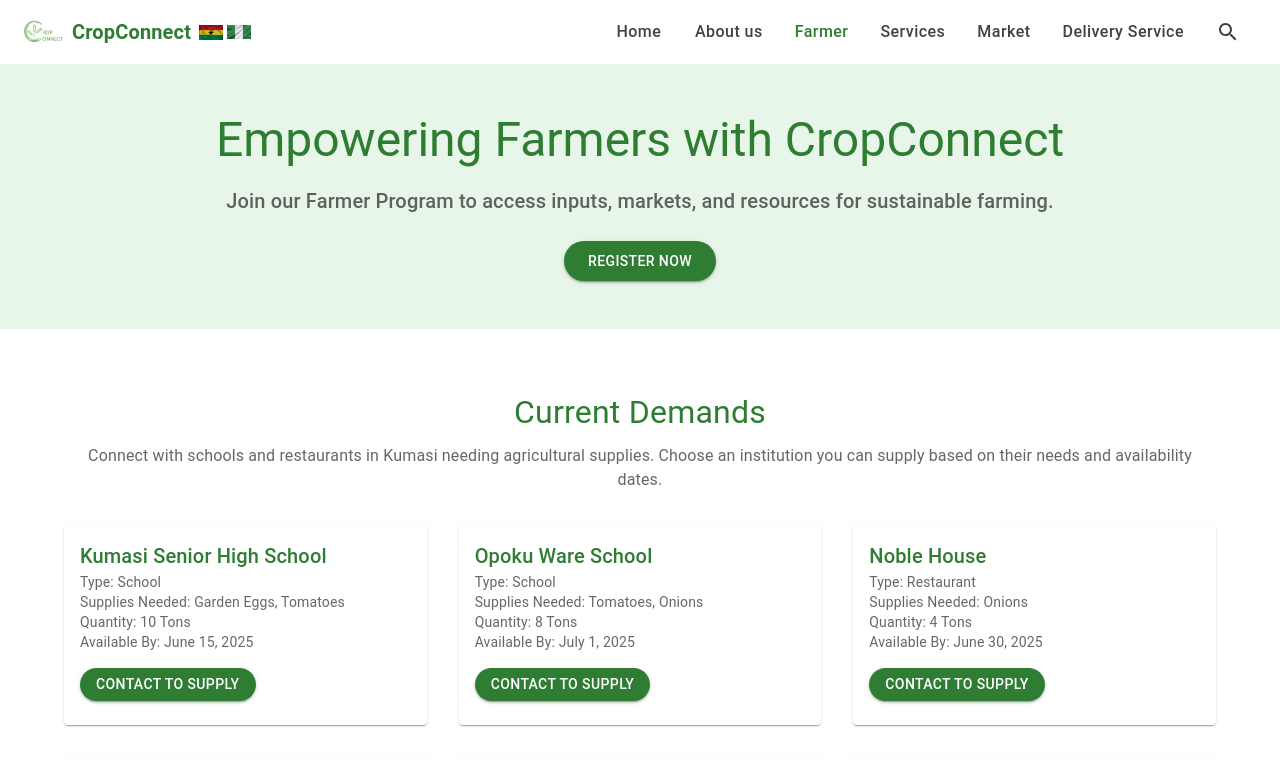
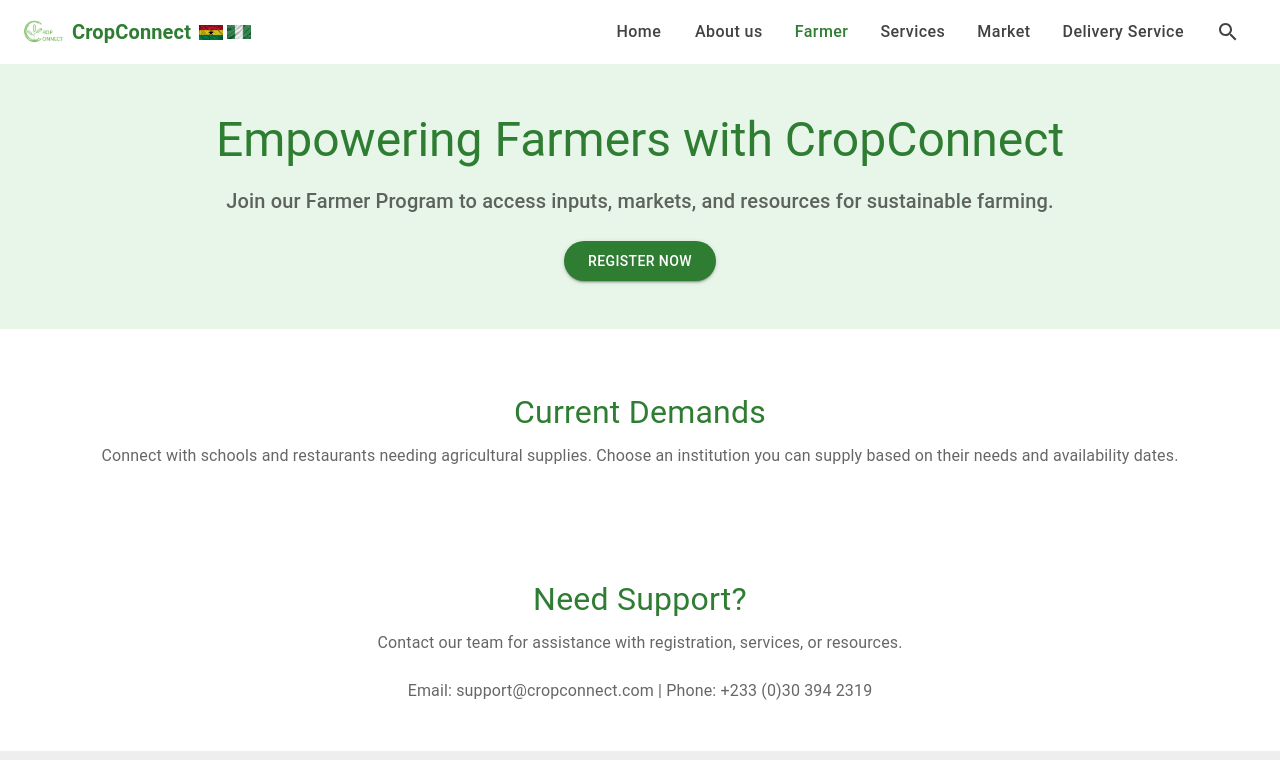
Before and after one commit to kaniobed28/crop-connect, a React (Create React App) app: page /farmer in a window 1280 px wide. Shown: the top 760 px of the page. Built offline with nearby package versions, Linux system fonts and the light colour scheme.

Commit message:
removed schools

```diff
--- a/src/pages/Farmer.js
+++ b/src/pages/Farmer.js
@@ -5,8 +5,6 @@
   Button,
   Box,
   Grid,
-  Card,
-  CardContent,
   Dialog,
   DialogTitle,
   DialogContent,
@@ -43,20 +41,7 @@
     additionalInfo: '',
   });
 
-  // Handle opening the Supply Offer dialog
-  const handleSupplyDialogOpen = (institution) => {
-    setSelectedInstitution(institution);
-    setSupplyFormData({
-      farmerName: '',
-      email: '',
-      phone: '',
-      supply: institution.supplies.split(', ')[0], // Default to first supply
-      quantity: '',
-      deliveryDate: '',
-      notes: '',
-    });
-    setSupplyDialogOpen(true);
-  };
+
 
   // Handle closing the Supply Offer dialog
   const handleSupplyDialogClose = () => {
@@ -183,89 +168,10 @@
           color="text.secondary"
           sx={{ textAlign: 'center', mb: 4 }}
         >
-          Connect with schools and restaurants in Kumasi needing agricultural supplies. Choose an institution you can supply based on their needs and availability dates.
+          Connect with schools and restaurants needing agricultural supplies. Choose an institution you can supply based on their needs and availability dates.
         </Typography>
         <Grid container spacing={4}>
-          {[
-            {
-              name: 'Kumasi Senior High School',
-              type: 'School',
-              supplies: 'Garden Eggs, Tomatoes',
-              quantity: '10 Tons',
-              availabilityDate: 'June 15, 2025',
-            },
-            {
-              name: 'Opoku Ware School',
-              type: 'School',
-              supplies: 'Tomatoes, Onions',
-              quantity: '8 Tons',
-              availabilityDate: 'July 1, 2025',
-            },
-            {
-              name: 'Noble House',
-              type: 'Restaurant',
-              supplies: 'Onions',
-              quantity: '4 Tons',
-              availabilityDate: 'June 30, 2025',
-            },
-            {
-              name: 'Somewhere in Kumasi',
-              type: 'Restaurant',
-              supplies: 'Tomatoes, Peppers',
-              quantity: '3 Tons',
-              availabilityDate: 'July 10, 2025',
-            },
-            {
-              name: 'Prempeh College',
-              type: 'School',
-              supplies: 'Okra, Garden Eggs',
-              quantity: '12 Tons',
-              availabilityDate: 'June 20, 2025',
-            },
-            {
-              name: 'Momo’s Pool Bar & Guest House',
-              type: 'Restaurant',
-              supplies: 'Carrots, Tomatoes',
-              quantity: '5 Tons',
-              availabilityDate: 'July 15, 2025',
-            },
-          ].map((institution, index) => (
-            <Grid item xs={12} sm={6} md={4} key={index}>
-              <Card sx={{ height: '100%' }}>
-                <CardContent>
-                  <Typography variant="h6" sx={{ color: '#2e7d32' }}>
-                    {institution.name}
-                  </Typography>
-                  <Typography variant="body2" color="text.secondary">
-                    Type: {institution.type}
-                  </Typography>
-                  <Typography variant="body2" color="text.secondary">
-                    Supplies Needed: {institution.supplies}
-                  </Typography>
-                  <Typography variant="body2" color="text.secondary">
-                    Quantity: {institution.quantity}
-                  </Typography>
-                  <Typography variant="body2" color="text.secondary" sx={{ mb: 2 }}>
-                    Available By: {institution.availabilityDate}
-                  </Typography>
-                  <Button
-                    variant="contained"
-                    sx={{
-                      backgroundColor: '#2e7d32',
-                      color: '#fff',
-                      borderRadius: '20px',
-                      px: 2,
-                      py: 0.5,
-                      '&:hover': { backgroundColor: '#1b5e20' },
-                    }}
-                    onClick={() => handleSupplyDialogOpen(institution)}
-                  >
-                    Contact to Supply
-                  </Button>
-                </CardContent>
-              </Card>
-            </Grid>
-          ))}
+          {/* Institution list removed */}
         </Grid>
       </Container>
 
--- a/src/pages/Market.js
+++ b/src/pages/Market.js
@@ -86,7 +86,7 @@
           <Typography
             variant="h3"
             gutterBottom
-            sx={{ fontSize: { xs: '2rem', md: '3rem' }, color: '#2e7d32' }}
+            sx={{ fontSize: { xs: '2rem', md: '3 partid' }, color: '#2e7d32' }}
           >
             CropConnect Market
           </Typography>
@@ -349,86 +349,31 @@
             gutterBottom
             sx={{ fontSize: { xs: '1.5rem', md: '2rem' }, textAlign: 'center', color: '#2e7d32' }}
           >
-            Subscription Plans
+            Subscription
           </Typography>
           <Typography
             variant="body1"
             color="text.secondary"
             sx={{ textAlign: 'center', mb: 4 }}
           >
-            Unlock premium features with our subscription plans to enhance your trading experience.
+            Contact us for Subscription to our services.
           </Typography>
-          <Grid container spacing={4}>
-            {[
-              {
-                name: 'Basic',
-                features: [
-                  'Access to local market listings',
-                  'Basic crop price updates (daily or weekly)',
-                  'Limited buyer/seller connections',
-                  'Chat support (limited hours)',
-                ],
-                link: '#',
-              },
-              {
-                name: 'Premium',
-                features: [
-                  'Unlimited product listings',
-                  'Priority support',
-                  'Advanced market analytics',
-                  'Enhanced buyer/seller connections',
-                ],
-                link: '#',
-              },
-              {
-                name: 'Enterprise',
-                features: [
-                  'Custom solutions',
-                  'Dedicated account manager',
-                  'Tailored market insights',
-                  'Personalized support from assigned advisors',
-                ],
-                link: '#',
-              },
-            ].map((plan, index) => (
-              <Grid item xs={12} sm={4} key={index}>
-                <Card sx={{ height: '100%' }}>
-                  <CardContent>
-                    <Typography variant="h6" sx={{ color: '#2e7d32' }}>
-                      {plan.name}
-                    </Typography>
-                    <Box sx={{ mb: 2 }}>
-                      {plan.features.map((feature, idx) => (
-                        <Typography
-                          key={idx}
-                          variant="body2"
-                          color="text.secondary"
-                          sx={{ mt: 0.5 }}
-                        >
-                          • {feature}
-                        </Typography>
-                      ))}
-                    </Box>
+          <Box sx={{ textAlign: 'center' }}>
             <Button
-baden
-                      variant="outlined"
+              variant="contained"
               sx={{
-                        borderColor: '#2e7d32',
-                        color: '#2e7d32',
+                backgroundColor: '#2e7d32',
+                color: '#fff',
                 borderRadius: '20px',
                 px: 2,
                 py: 0.5,
-                        '&:hover': { backgroundColor: '#e8f5e9' },
+                '&:hover': { backgroundColor: '#1b5e20' },
               }}
-                      href={plan.link}
+              href="mailto:contact@cropconnect.com"
             >
-                      Choose Plan
+              Contact Us
             </Button>
-                  </CardContent>
-                </Card>
-              </Grid>
-            ))}
-          </Grid>
+          </Box>
         </Container>
       </Box>
 
```
Lines whose indentation alone changed are shown as unchanged.
